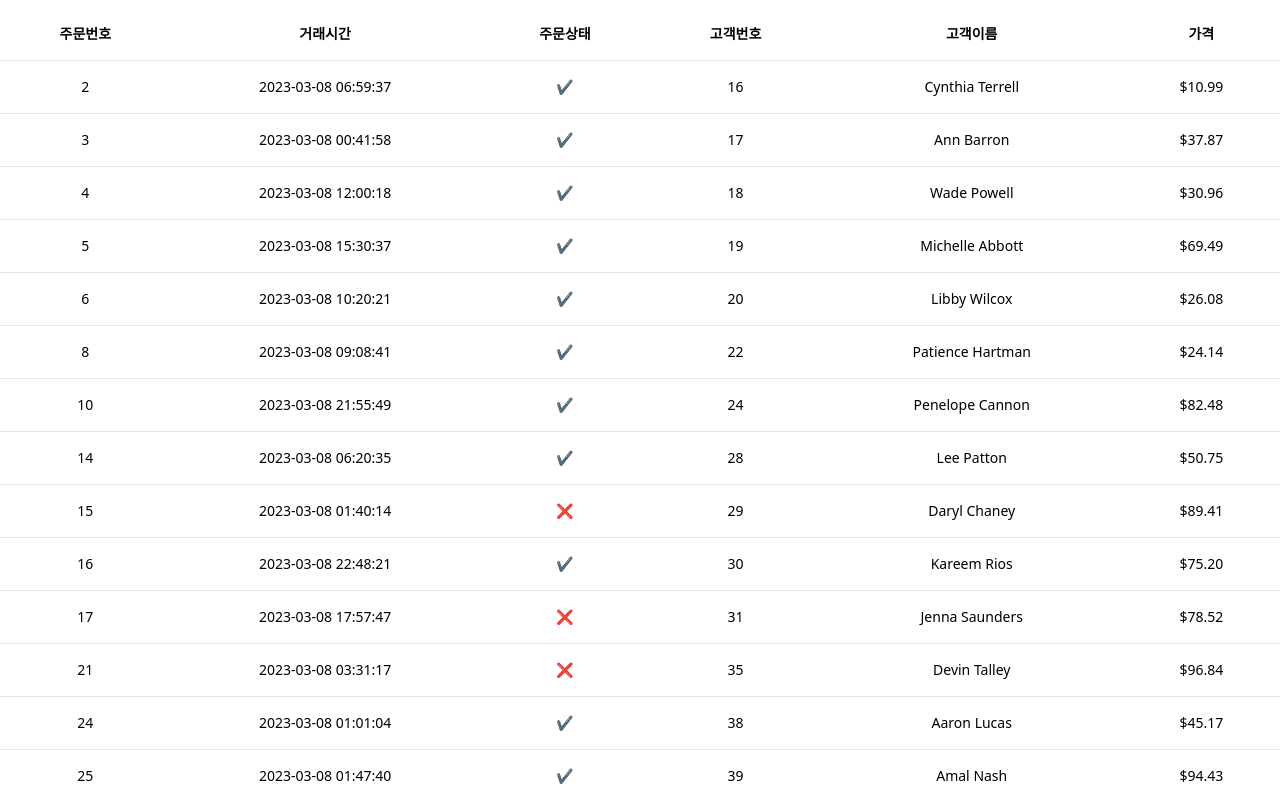
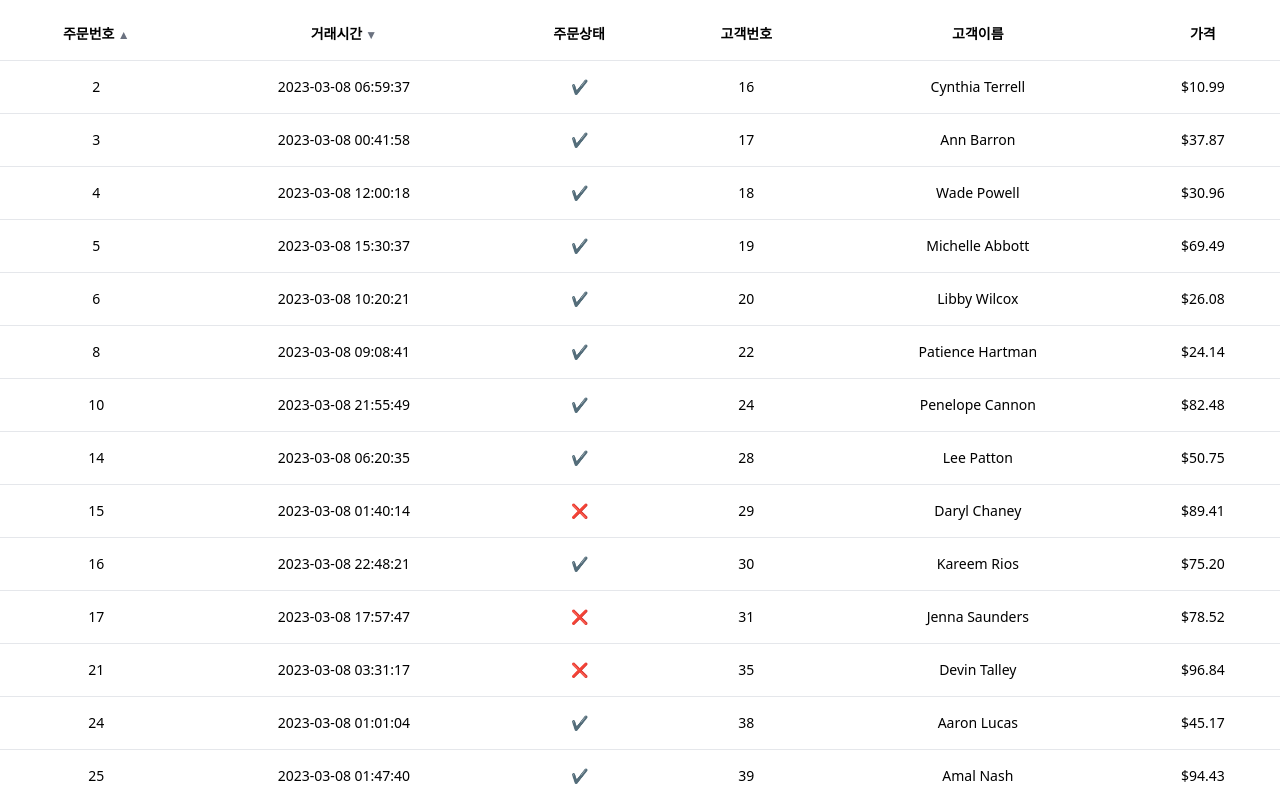
Before and after one commit to wanted-pre-7/pre-onboarding-9th-4-7, a React (Vite) app: page / in a window 1280 px wide. Shown: the top 800 px of the page. Built offline with nearby package versions, Linux system fonts and the light colour scheme.

Commit message:
feat[#6]: 주문번호, 시간 내림차순 정렬
- 로직 정리 필요

```diff
--- a/src/components/table/Table.tsx
+++ b/src/components/table/Table.tsx
@@ -1,3 +1,4 @@
+import { useSearchParams } from "react-router-dom";
 import { LIMIT } from "../../constants/pagination";
 import usePagination from "../../lib/hooks/usePagination";
 import type { ITransaction } from "../../types/transaction";
@@ -22,14 +23,72 @@ const THeaders: THeader[] = [
 ];
 const Table = ({ transactions }: { transactions: ITransaction[] }) => {
   const { offset } = usePagination();
+  const [searchParams, setSearchParams] = useSearchParams();
+
+  const order = searchParams.get("order") ?? "asce";
+  const time = searchParams.get("time") ?? "default";
+  const handleClickTransactionId = () => {
+    setSearchParams({
+      page: "1",
+      order: order === "asce" ? "desc" : "asce",
+    });
+  };
+
+  if (order === "desc") {
+    transactions = transactions.sort((a, b) => b.id - a.id);
+  } else if (order === "asce") {
+    transactions = transactions.sort((a, b) => a.id - b.id);
+  }
+
+  const handleClickTransactionTime = () => {
+    setSearchParams({
+      page: "1",
+      time: time === "asce" ? "desc" : "asce",
+    });
+  };
+
+  if (time === "desc") {
+    transactions = transactions.sort(
+      (a, b) =>
+        new Date(b.transaction_time).getTime() -
+        new Date(a.transaction_time).getTime(),
+    );
+  } else if (time === "asce") {
+    transactions = transactions.sort(
+      (a, b) =>
+        new Date(a.transaction_time).getTime() -
+        new Date(b.transaction_time).getTime(),
+    );
+  } else if (time === "default") transactions;
 
   return (
     <table className="min-w-full text-center text-sm font-light">
       <thead className="border-b font-medium">
         <tr>
-          {THeaders.map((header) => (
+          {/* {THeaders.map((header) => (
             <Th key={header} header={header} />
-          ))}
+          ))} */}
+
+          <th className="px-6 py-4">
+            <button onClick={handleClickTransactionId}>주문번호 </button>
+            <span className="text-xs font-light text-gray-500">
+              {" "}
+              {order === "asce" ? "▲" : "▼"}
+            </span>
+          </th>
+          <th className="px-6 py-4">
+            <button onClick={handleClickTransactionTime}>
+              거래시간
+              <span className="text-xs font-light text-gray-500">
+                {" "}
+                {time === "asce" ? "▲" : "▼"}
+              </span>
+            </button>
+          </th>
+          <th className="px-6 py-4">주문상태</th>
+          <th className="px-6 py-4">고객번호</th>
+          <th className="px-6 py-4">고객이름</th>
+          <th className="px-6 py-4">가격</th>
         </tr>
       </thead>
       <tbody>
--- a/src/lib/hooks/usePagination.ts
+++ b/src/lib/hooks/usePagination.ts
@@ -11,13 +11,14 @@ interface UsePagination {
 const usePagination = (): UsePagination => {
   const [searchParams, setSearchParams] = useSearchParams();
   const page =
-    searchParams.get("page") == null || 0
-      ? 1
-      : Number(searchParams.get("page"));
+    !searchParams.get("page") || 0 ? 1 : Number(searchParams.get("page"));
+
+  const time = searchParams.get("time") ?? "default";
 
   const handleClick: HandleClick = (page) =>
     setSearchParams({
       page,
+      time,
     });
   const offset = (page - 1) * LIMIT;
 
```
